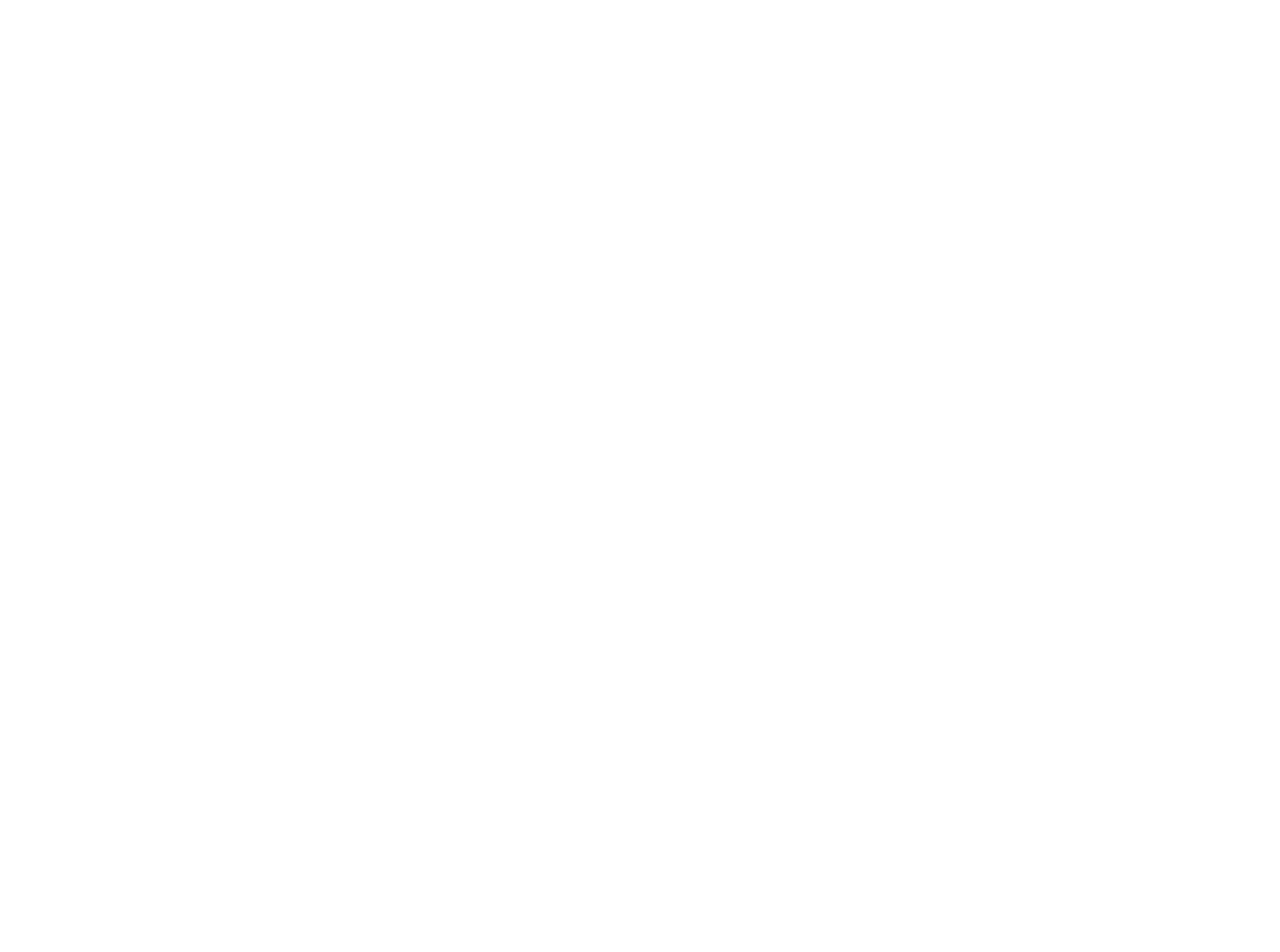
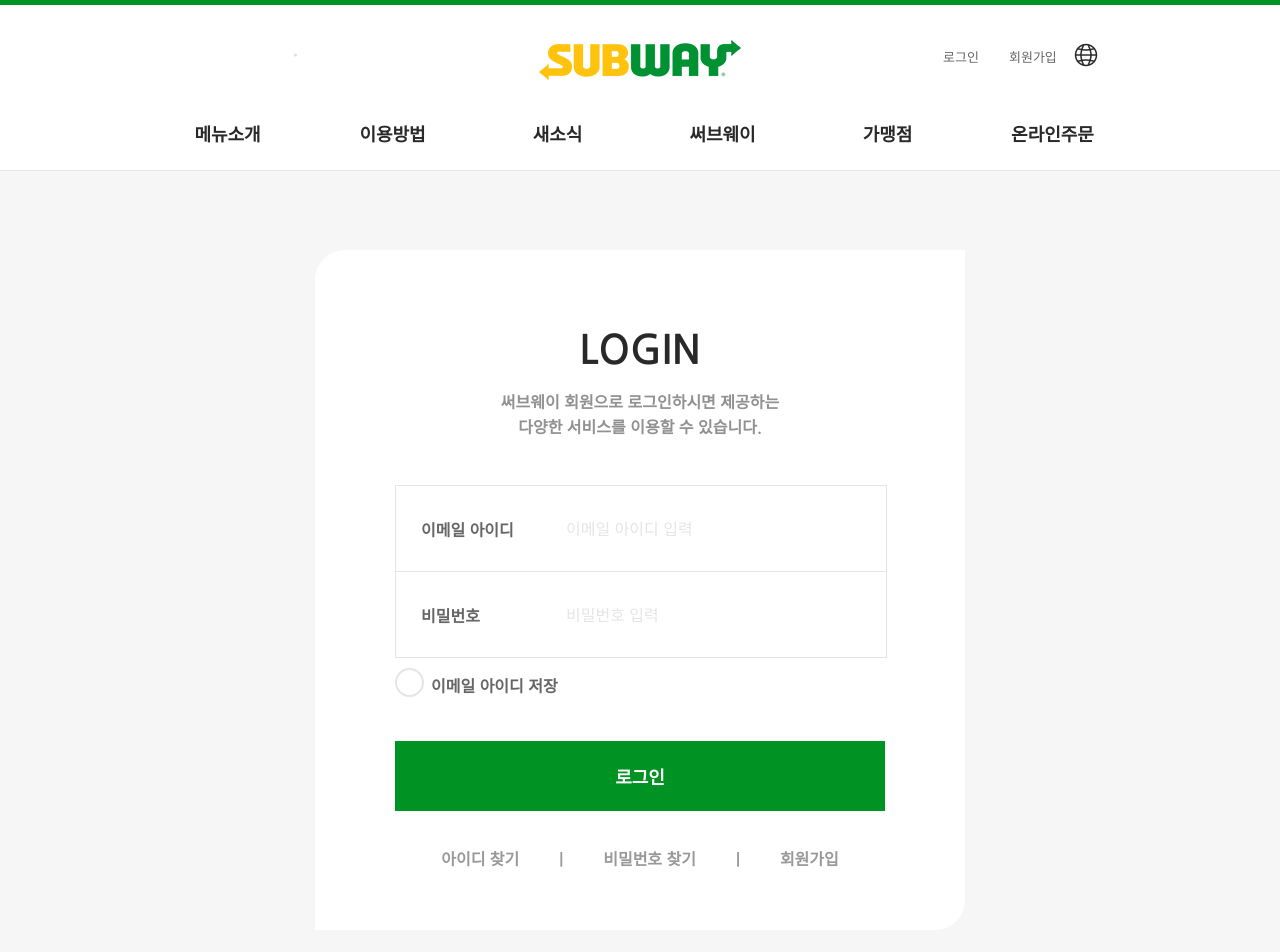
Before and after one commit to kimjoohye/clone-subway, a React (Create React App) app: page /login in a window 1280 px wide. Shown: the top 952 px of the page. Before the commit the page ends 800 px from the top, so only its background shows below. Built offline with nearby package versions, Linux system fonts and the light colour scheme.

Commit message:
로그인 페이지 구현

```diff
--- a/src/components/Collection.js
+++ b/src/components/Collection.js
@@ -1,5 +1,6 @@
 import React from 'react'
 import Main from './Main'
+import Login from './Login'
 import { Route, Switch } from 'react-router-dom'
 
 function Collection(){
@@ -8,6 +9,9 @@
         <Route exact path="/">
           <Main />
         </Route>
+        <Route exact path="/login">
+          <Login />
+        </Route>
       </Switch>
     </div>
 }
--- /dev/null
+++ b/src/components/Login.js
@@ -0,0 +1,56 @@
+import React,{useState} from 'react'
+import Header from './Header'
+import Footer from './Footer'
+import { LoginDiv } from './styledComp.js'
+
+function Login(){
+    const [actived, setactived] = useState(false);
+
+    return <>
+    <Header />
+    <span className="loginContainer">
+        <div className="loginForm">
+            <h2>LOGIN</h2>
+            <p>써브웨이 회원으로 로그인하시면 제공하는<br/> 다양한 서비스를 이용할 수 있습니다.</p>
+            <form>
+                <ul>
+                    <LoginDiv actived={actived}>
+                        <div className="eidC">
+                            <li>이메일 아이디</li>
+                            <li><input type="text" id="emailid" placeholder="이메일 아이디 입력"
+                             onFocus={() => setactived(true)}
+                             onBlur={() => setactived(false)}/></li>
+                        </div>
+                        <div className="pwC">
+                            <li>비밀번호</li>
+                            <li><input type="password" id="pw" placeholder="비밀번호 입력"
+                            onFocus={() => setactived(true)}
+                            onBlur={() => setactived(false)}/></li>
+                        </div>
+                    </LoginDiv>
+                    <li>
+                        <label className="check">
+                            <input type="checkBox"/>
+                            <span className="icon"></span>
+                            <span className="checkWrite">이메일 아이디 저장</span>
+                        </label>
+                    </li>
+                    <li>
+                        <button>로그인</button>
+                    </li>
+                    <li className="findSignin">
+                        <ul>
+                            <li>아이디 찾기</li>
+                            <li>비밀번호 찾기</li>
+                            <li>회원가입</li>
+                        </ul>
+                    </li>
+                </ul>
+            </form>
+        </div>
+    </span>
+    <Footer/>
+    </>
+}
+
+export default Login
--- a/src/components/styledComp.js
+++ b/src/components/styledComp.js
@@ -165,3 +165,8 @@
   cursor: pointer;
   background-color: ${props => props.nextBackColor};
 `
+//로그인 페이지
+export const LoginDiv = styled.div`
+  border: ${props => props.actived === true ? '1px solid #009223': '1px solid #e5e5e5'};
+  width: 100%;
+`
--- a/src/styles/styles.scss
+++ b/src/styles/styles.scss
@@ -495,3 +495,179 @@
     top: 55px;
     background-color: #666666;
 }
+
+/*로그인 페이지*/
+.loginContainer{
+    display: inline-block;
+    position: relative;
+    top: 0;
+    left: 0;
+    background-color: #f6f6f6;
+    width: 100%;
+    padding: 80px 0px;
+}
+
+.loginForm{
+    box-sizing: border-box;
+    width: 650px;
+    margin: 0px auto;
+    padding: 80px 80px 60px;
+    background-color: #FFFFFF;
+    border-radius: 30px 0px 30px 0px;
+
+    h2{
+        font-size: 40px;
+        text-align: center;
+        color: #292929;
+    }
+    p{
+        color: #919191;
+        text-align: center;
+        margin-top: 20px;
+        line-height: 25px;
+        font-weight: bold;
+    }
+    form{
+        margin-top: 45px;
+    }
+
+    form > ul li{
+        list-style-type: none;
+    }
+    /*input 태그*/
+    .eidC, .pwC{
+        display: flex;
+        height: 85px;
+    }
+
+    .eidC{
+        border-bottom: 1px solid #e5e5e5;
+    }
+
+    .eidC > li:first-child,
+    .pwC > li:first-child{
+        margin-left: 25px;
+        width: 120px;
+        display: flex;
+        align-items: center;
+        font-weight: 600;
+    }
+
+    #emailid, #pw{
+        border: none;
+        margin-left: 25px;
+        width: 300px;
+        height: 100%;
+    }
+
+    #emailid:focus,
+    #pw:focus{
+        outline:none;
+    }
+
+    #emailid::placeholder,
+    #pw::placeholder{
+        color: #e5e5e5;
+        font-weight: 300;
+    }
+    /*체크박스*/
+    .check{
+        display: inline-block;
+        cursor: pointer;
+        margin-top: 10px;
+        position: relative;
+        width: 170px;
+    }
+
+    .check > input{
+        display: none;
+    }
+    .check > .icon{
+        display: inline-block;
+        width: 25px;
+        height: 25px;
+        background-color: transparent;
+        border: 2px solid #e5e5e5;
+        border-radius: 50px;
+        position: relative;
+        margin-right: 7px;
+    }
+
+    .check > .icon::before,
+    .check > .icon::after{
+        content: '';
+        display: inline-block;
+        width: 5px;
+        height: 0px;
+        background-color: $maincolor;
+        position: absolute;
+        transform-origin: left top;
+    }
+
+    .check > .icon::before{
+        top: 12px;
+        left: 4px;
+        transform: rotate(-45deg);
+    }
+
+    .check > .icon::after{
+        top: 21px;
+        left: 13px;
+        transform: rotate(-135deg);
+    }
+
+    .check > input:checked ~ .icon::before{
+        height: 10px;
+        transition: all 0.1s ease;
+    }
+
+    .check > input:checked ~ .icon::after{
+        height: 22px;
+        transition: all 0.1s ease 0.1s;
+    }
+
+    .check > .checkWrite{
+        position: absolute;
+        font-weight: 600;
+        display: inline-block;
+        margin: 5px 0px;
+        box-sizing: border-box;
+    }
+    /*로그인 버튼*/
+    li > button{
+        width: 100%;
+        height: 70px;
+        background-color: $maincolor;
+        color: #FFFFFF;
+        font-weight: 600;
+        font-size: 18px;
+        margin-top: 40px;
+        border: none;
+        cursor: pointer;
+    }
+    li > button:hover{
+        background-color: #098326;
+        transition: all 0.1s;
+    }
+    /*찾기, 회원가입 링크*/
+    .findSignin{
+        text-align: center;
+        margin-top: 35px;
+        font-weight: 600;
+        ul{
+            li{
+                display: inline-block;
+                list-style-type: none;
+                color: #999999;
+            }
+            li::after{
+                content:'|';
+                margin: 0 40px;
+            }
+            li:nth-child(3)::after{
+                content: '';
+                margin: 0;
+            }
+        }
+    }
+}
```
